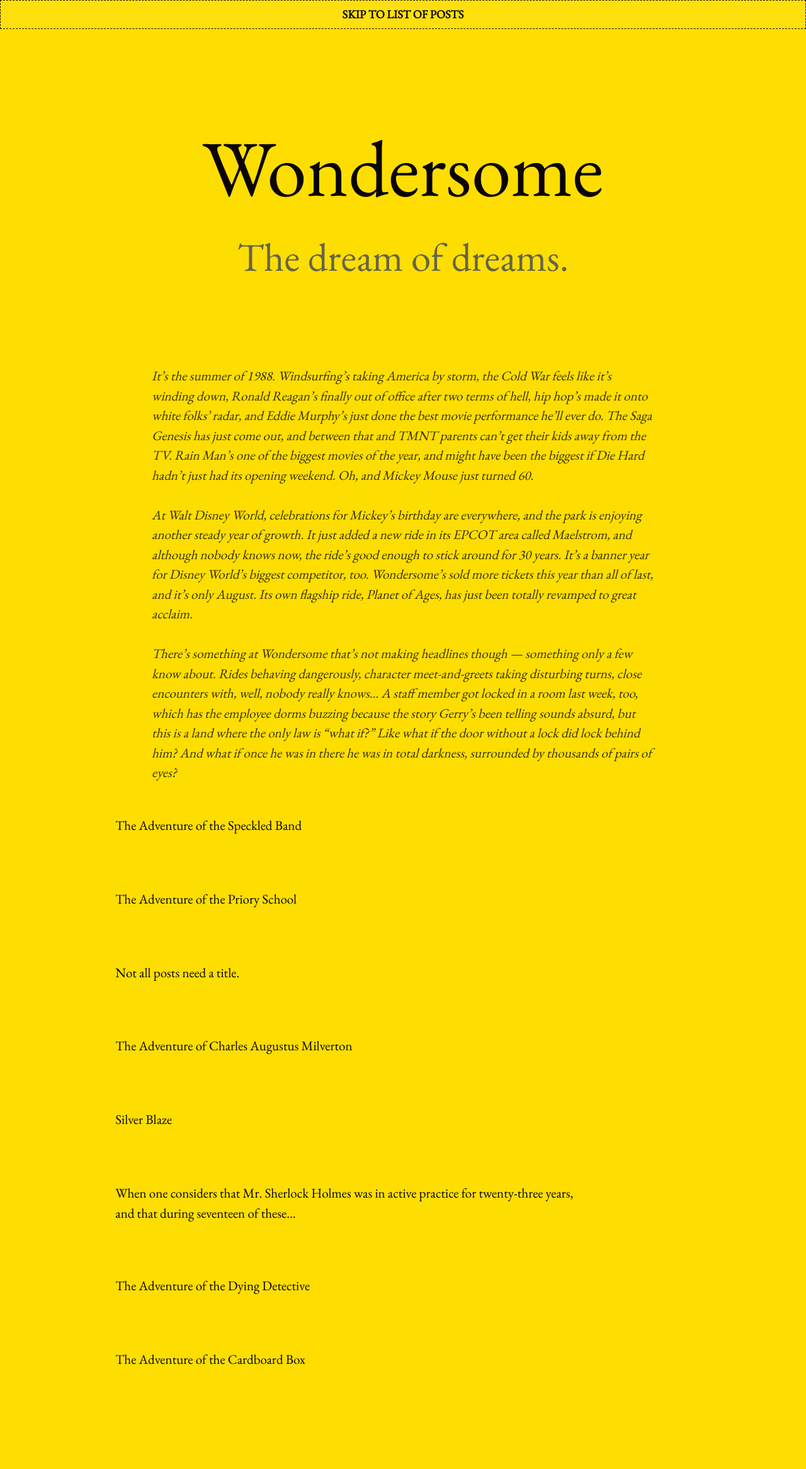
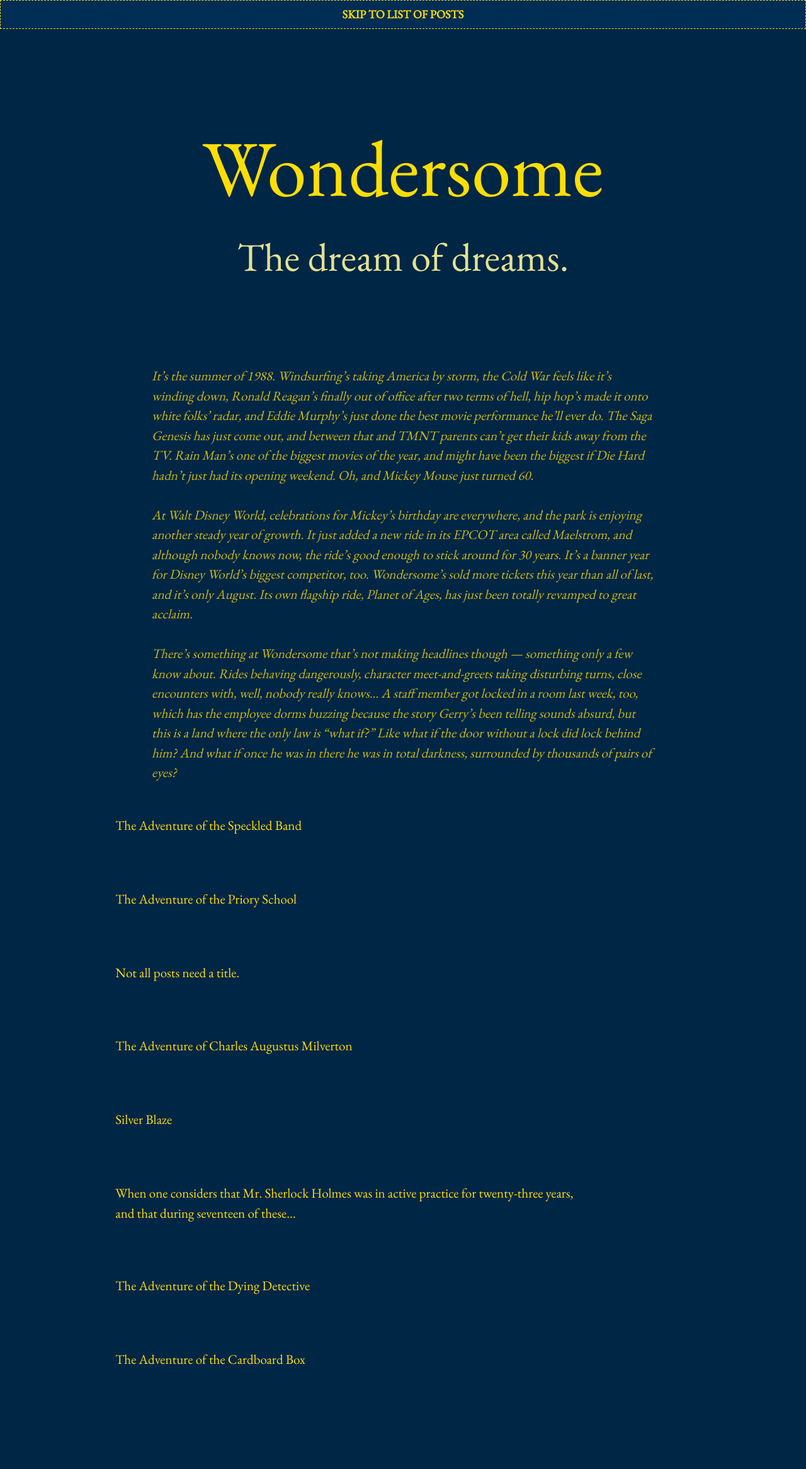
Before and after one commit to agowland/wondersome, a Jekyll site: the page built from index.html, in a window 1280 px wide. Shown: the whole page at 63% size. Built offline with Jekyll 4.4.1, drawn with Linux system fonts in a browser that asks for light colours; the list of posts is cut into pages by our own code.

Commit message:
colour changes

```diff
--- a/_sass/_variables.scss
+++ b/_sass/_variables.scss
@@ -1,7 +1,7 @@
-$brand-color:         #fede00;
+$brand-color:         #002646;
 $highlight:           lighten($brand-color, 35%);
-$text-color:          #0b0404;
-$muted-text-color:    #64644B;
+$text-color:          #fede00;
+$muted-text-color:    #e2e290;
 $font-family:         "EB Garamond", Garamond, "Times New Roman", serif;
 
 $on-bigphone:         375px;
```
